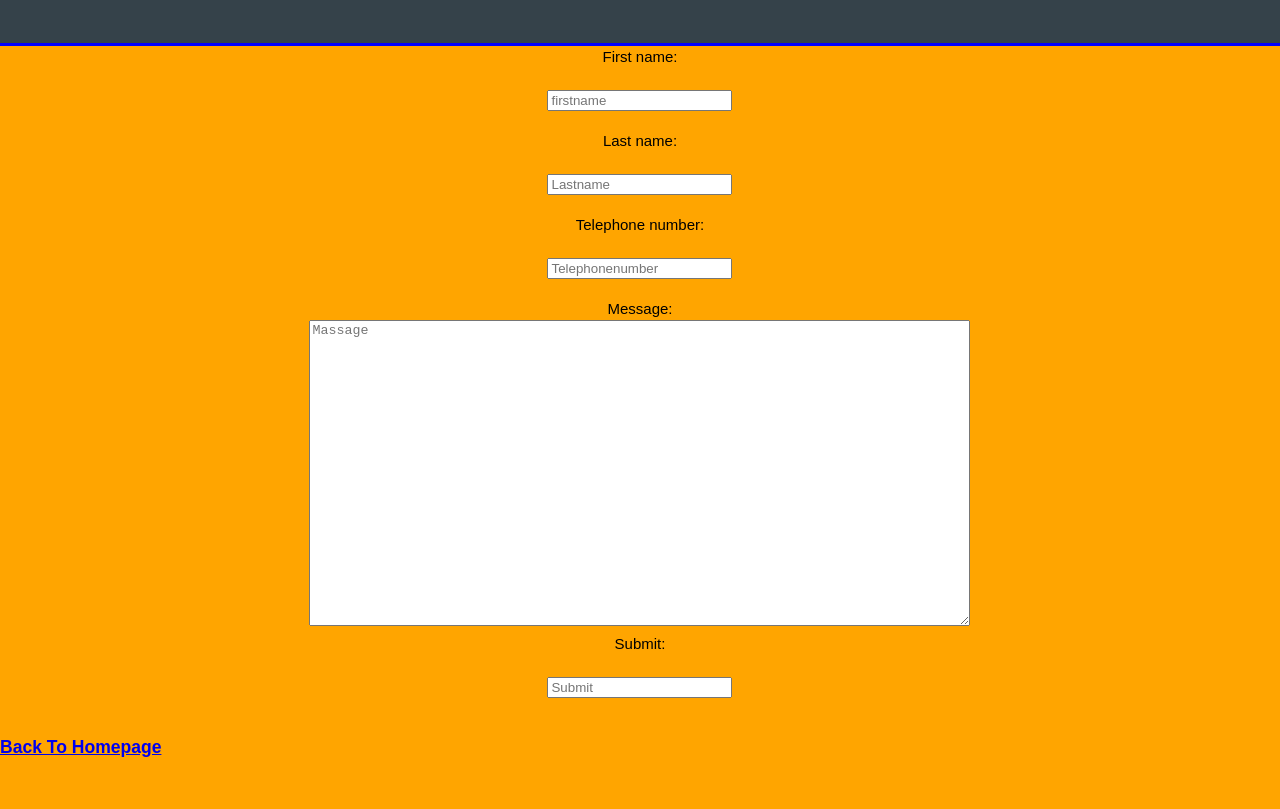
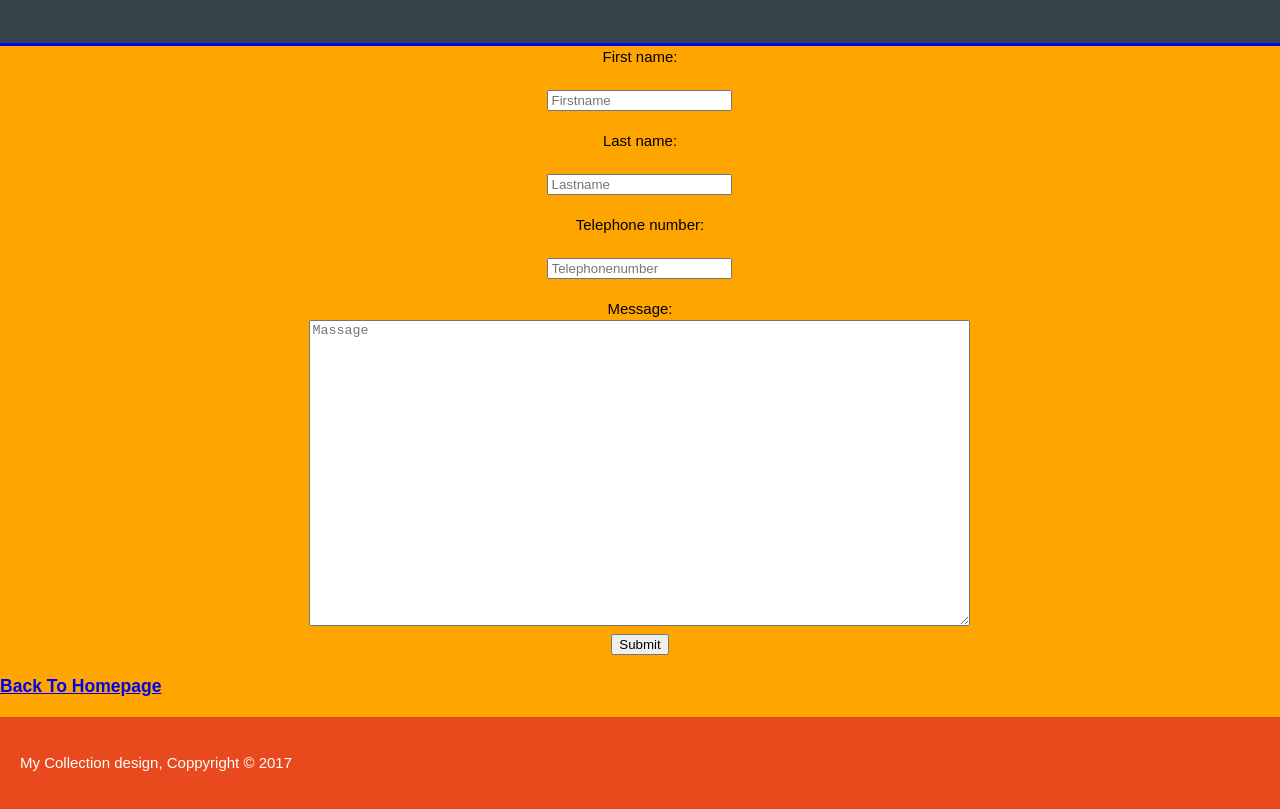
Before and after one commit to Taiwo19/Assignment-1-Resit, a plain HTML site: page Contact.html in a window 1280 px wide. Shown: the part 97-906 px from the top of the page. Before the commit the page ends 875 px from the top, so only its background shows below. Drawn offline with Linux system fonts and the light colour scheme; files that its build step writes are made by us from their sources.

Commit message:
Add files via upload

```diff
--- a/Contact.html
+++ b/Contact.html
@@ -26,7 +26,7 @@
 <form>
   <div class="container">
                               First name:
-                     <h3><input type="text" placeholder="firstname"></h3>
+                     <h3><input type="text" placeholder="Firstname"></h3>
                               Last name:
                      <h3><input type="text" placeholder="Lastname"></h3>
                               Telephone number:
@@ -34,11 +34,12 @@
                               Message:<br>
                      <textarea cols="80" rows="20" placeholder="Massage"></textarea>
                       <br />
-                              Submit:<br>
-                     <h3><input type="text" placeholder="Submit"></h3>
+                       <input type="Submit" value="Submit">
 
 </form>
 </div>
 <h3><a href="index.html">Back To Homepage</a></h3>
+   <div class="footer"><p>My Collection design, Coppyright &copy; 2017</p>
+</div>
 </body>
 </html>
--- a/style.css
+++ b/style.css
@@ -107,4 +107,5 @@ header a:hover{
     padding:20px;
     color:#ffffff;
     background-color:#e8491d;
+    margin-left: auto;
     }
```
Also changed, not shown: index.html (+1 -2 lines).
